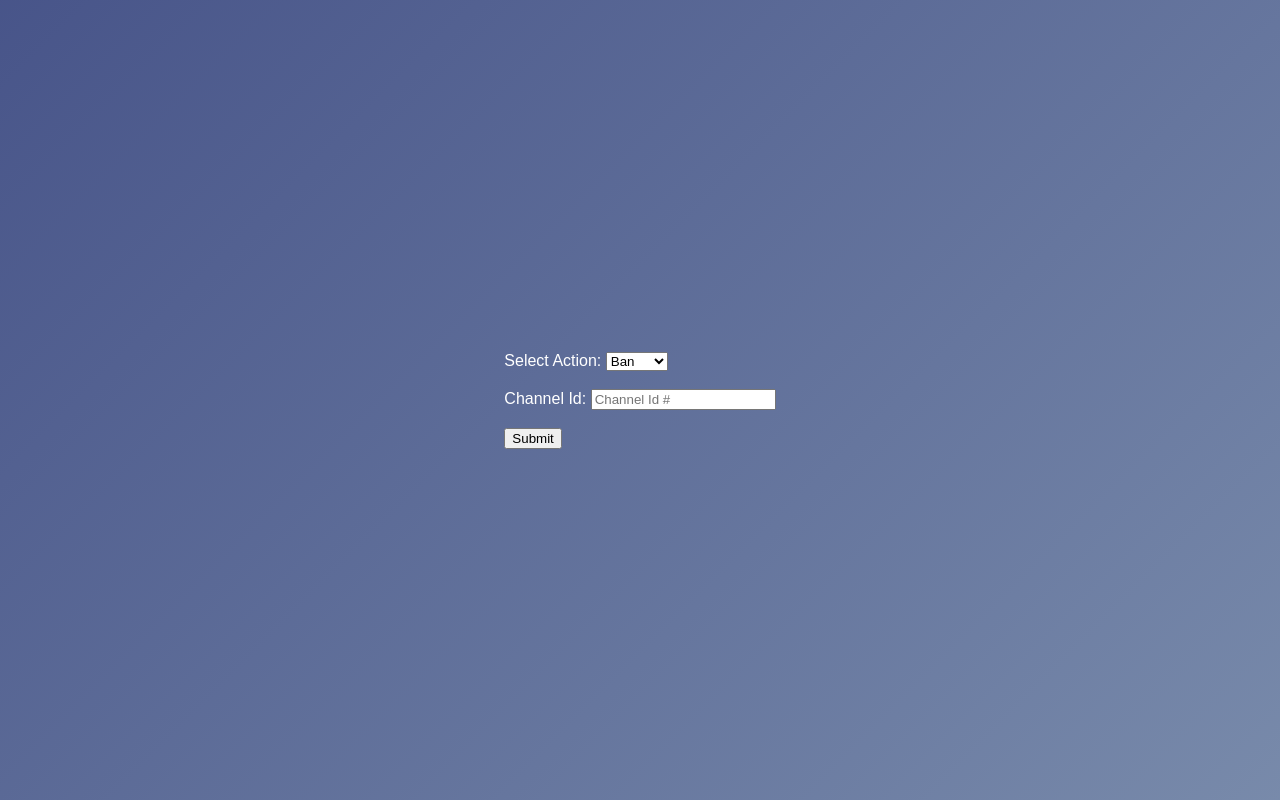
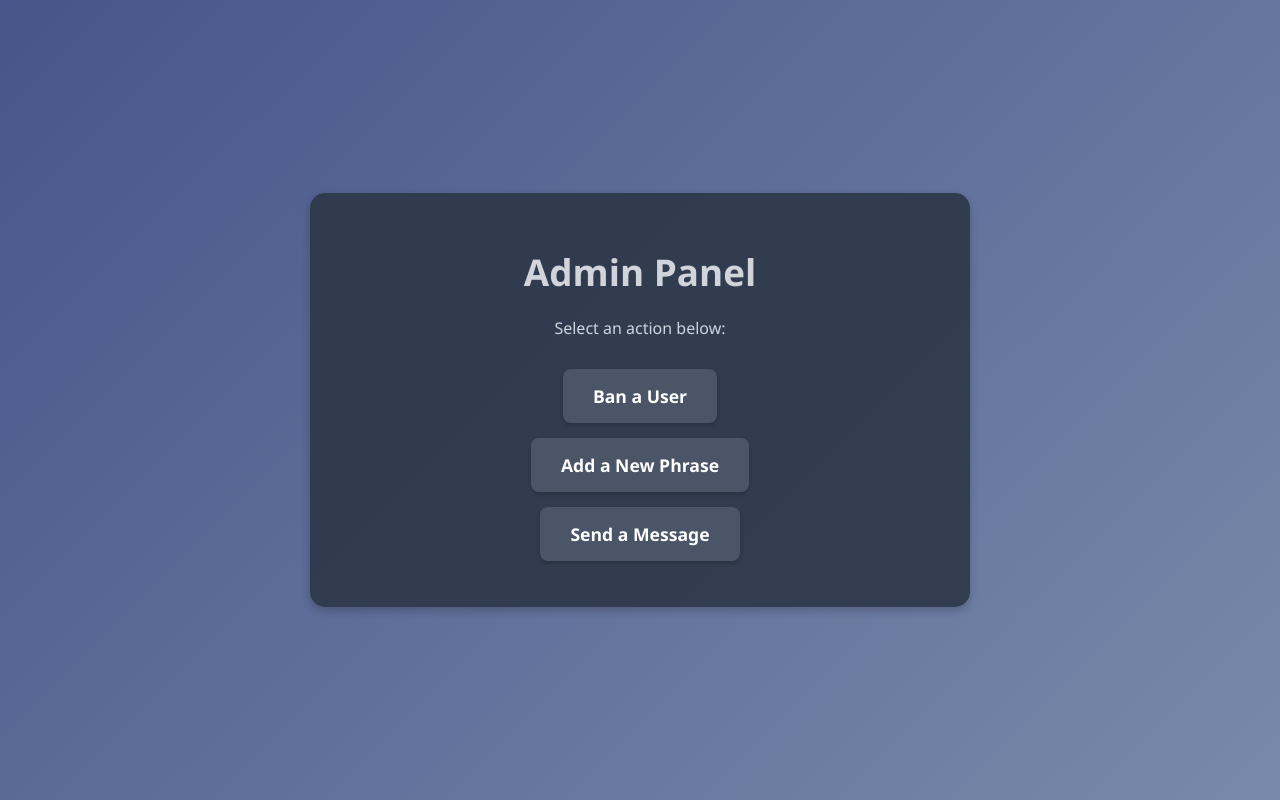
Before and after one commit to Krisp-Rat/React-Discord-Bot, a Flask app: page /admin in a window 1280 px wide. Run offline with Flask 3, Linux system fonts and the light colour scheme.

```diff
--- a/Cogs/TextChannel.py
+++ b/Cogs/TextChannel.py
@@ -1,8 +1,7 @@
 import discord
 from discord.ext import commands
 from discord import app_commands
-
-from reaction import react_text, store_message
+from reaction import react_text
 
 
 class TextChannel(commands.Cog):
@@ -62,7 +61,7 @@ class TextChannel(commands.Cog):
                 return
 
             # Respond to the reaction
-            reacted_text = react_text()  # Call your custom function
+            reacted_text = react_text(reaction.message.content)  # Call your custom function
             self.reacted_messages.append(reaction.message.id)  # Add to reacted list
             await reaction.message.reply(reacted_text)
 
--- a/Server/server.py
+++ b/Server/server.py
@@ -1,4 +1,3 @@
-import os
 from flask import Flask, render_template, make_response, request, flash, redirect, url_for, session, send_file
 from flask_socketio import SocketIO, emit, join_room, leave_room
 import eventlet
@@ -37,14 +36,18 @@ def login():
 def admin():
     authenticationTOKEN = request.cookies.get("auth_token", "69")
     auth, usr = authenticate(convert(authenticationTOKEN))
-    msg = request.args.get('message', "")
 
-    return render_template("admin.html", auth=auth, message=msg)
 
-@app.route("/ban", methods=["POST"])
+    return render_template("admin.html", auth=auth)
+
+@app.route("/ban", endpoint="ban", methods=["GET","POST"])
 def edit_ban_list():
     authenticationTOKEN = request.cookies.get("auth_token", "69")
     auth, usr = authenticate(convert(authenticationTOKEN))
+    if request.method == "GET":
+        msg = request.args.get('message', "")
+        print(msg)
+        return render_template("ban.html", auth=auth, message=msg)
     channel_id = request.form.get("channel_id")
     valid, name = grabChannelName(channel_id)
     message = ""
@@ -52,10 +55,27 @@ def edit_ban_list():
         action = request.form.get('action') == "Ban"
         message = edit_banned_list(channel_name=name, channel_id=channel_id, ban=action)
 
-    return redirect(url_for("admin", message=message))
+    return redirect(url_for("ban", message=message))
 @app.route('/stats', endpoint="stats", methods=["GET", "POST"])
 def stats():
     return "<h1>Statistics Page</h1><p>View real-time statistics and analytics"
+
+
+@app.route('/add-phrase',endpoint= "add_phrase", methods=['GET', 'POST'])
+def add_phrase():
+    if request.method == 'POST':
+        phrase = request.form.get('phrase')
+        # Handle adding phrase logic here
+        return f"Phrase '{phrase}' has been added!"
+    return render_template('add_phrase.html')
+
+@app.route('/speak',endpoint="speak", methods=['GET', 'POST'])
+def send_message():
+    if request.method == 'POST':
+        message = request.form.get('message')
+        # Handle sending message logic here
+        return f"Message '{message}' has been sent!"
+    return render_template('send_message.html')
 
 @app.route("/react_icon", methods=["GET", "POST"])
 def react_icon():
--- a/Server/server_commands.py
+++ b/Server/server_commands.py
@@ -83,7 +83,7 @@ def grabChannelName(channel_id):
     else:
         return False, "Error"
 
-def sendResponse(channel_id, ban):
+def sendResponse(channel_id, message_content):
     # URL to send the message
     url = f'https://discord.com/api/v10/channels/{channel_id}/messages'
     # Headers to authenticate the request
@@ -92,7 +92,6 @@ def sendResponse(channel_id, ban):
         'Content-Type': 'application/json'
     }
     # Payload for the message
-    message_content = "I have been banned from this channel :(" if ban else "We are **SO** back!!!"
     payload = {'content': message_content}
     requests.post(url, headers=headers, json=payload)
 
@@ -109,12 +108,12 @@ def edit_banned_list(channel_name, channel_id, ban=True):
     if ban:
         data[channel_id] = channel_name
         message = f"Added: {channel_name} to the banned list"
-        sendResponse(channel_id, ban)
+        sendResponse(channel_id, "I have been banned from this channel :(")
     else:
         if channel_id in data:
             del data[channel_id]
             message = f"Removed: {channel_name} from the banned list"
-            sendResponse(channel_id, ban)
+            sendResponse(channel_id, "We are **SO** back!!!")
         else:
             message = f"{channel_name}: not found in the banned list."
 
--- /dev/null
+++ b/Server/static/admin.css
@@ -0,0 +1,67 @@
+body {
+    font-family: 'Segoe UI', Tahoma, Geneva, Verdana, sans-serif;
+    background: linear-gradient(135deg, rgba(26, 42, 108, 0.8), rgba(30, 60, 114, 0.6));
+    color: #e0e0e0;
+    margin: 0;
+    padding: 0;
+    display: flex;
+    justify-content: center;
+    align-items: center;
+    height: 100vh;
+}
+
+.container {
+    background: rgba(45, 55, 72, 0.9); /* Desaturated dark grey-blue */
+    border-radius: 15px;
+    padding: 30px;
+    box-shadow: 0 4px 8px rgba(0, 0, 0, 0.2);
+    text-align: center;
+    max-width: 600px;
+    width: 100%;
+}
+
+h1 {
+    font-size: 2.3rem;
+    margin-bottom: 20px;
+    color: #d1d5db; /* Soft light grey */
+}
+
+p {
+    font-size: 1rem;
+    margin-bottom: 30px;
+    color: #cbd5e0; /* Light desaturated grey */
+}
+
+.options {
+    list-style-type: none;
+    padding: 0;
+}
+
+.options li {
+    margin: 15px 0;
+}
+
+.options a {
+    display: inline-block;
+    color: white;
+    text-decoration: none;
+    font-size: 1.1rem;
+    font-weight: 600;
+    background: #4a5568; /* Muted slate grey */
+    padding: 15px 30px;
+    border-radius: 8px;
+    transition: all 0.3s ease;
+    box-shadow: 0 2px 4px rgba(0, 0, 0, 0.2);
+}
+
+.options a:hover {
+    background: #2d3748; /* Darker grey */
+    box-shadow: 0 4px 12px rgba(0, 0, 0, 0.3);
+    transform: translateY(-2px);
+}
+
+footer {
+    margin-top: 20px;
+    font-size: 0.85rem;
+    color: rgba(255, 255, 255, 0.6);
+}
--- a/Server/templates/admin.html
+++ b/Server/templates/admin.html
@@ -4,38 +4,19 @@
   <meta charset="UTF-8">
   <meta name="viewport" content="width=device-width, initial-scale=1.0">
   <title>React Bot - Landing Page</title>
-  <link rel="stylesheet" href="{{ url_for('static', filename='styles.css') }}">
+  <link rel="stylesheet" href="{{ url_for('static', filename='admin.css') }}">
    <link rel="icon" href="/react_icon">
 </head>
 
 <body>
-    {% if auth %}
-    <!-- Form for Ban/Unban -->
-    <form method="POST" action="/ban">
-        <label for="action">Select Action:</label>
-        <select id="action" name="action" required>
-            <option value="Ban">Ban</option>
-            <option value="Unban">Unban</option>
-        </select>
-        <br><br>
-        <label for="channel_id">Channel Id:</label>
-        <input type="text" id="channel_id" name="channel_id" placeholder="Channel Id #" required>
-        <br><br>
-
-        <button type="submit">Submit</button>
-    </form>
-
-    {% endif %}
-
-    <script type="text/javascript">
-        // Flask message passed to the template
-        var message = "{{ message }}";
-        // Trigger the alert when the page loads
-        window.onload = function() {
-            if (message){
-                alert(message);
-            }
-        };
-    </script>
+    <div class="container">
+        <h1>Admin Panel</h1>
+        <p>Select an action below:</p>
+        <ul class="options">
+            <li><a href="{{ url_for('ban') }}">Ban a User</a></li>
+            <li><a href="{{ url_for('add_phrase') }}">Add a New Phrase</a></li>
+            <li><a href="{{ url_for('speak') }}">Send a Message</a></li>
+        </ul>
+    </div>
 </body>
 </html>
--- a/docker-compose.yml
+++ b/docker-compose.yml
@@ -2,5 +2,3 @@ version: '3.8'
 services:
   bot:
     build: .
-    environment:
-      BOT_TOKEN : 'MTMyMjMxMDY4OTI3NjAzNTA5Mg.G4Ed-y.cZ5kiofk2hYgg-Ic8m_3xTPEA7Cj5AFwQO7SZw'
```
Also changed, not shown: Reactions/react_phrases.txt (+20 -21 lines), Server/templates/add_phrase.html (added, +10 -0 lines), Server/templates/ban.html (added, +41 -0 lines), Server/templates/speak.html (added, +10 -0 lines), bot.py (+4 -10 lines), generated_reply.py (added, +30 -0 lines), reaction.py (+11 -9 lines), Storage/text_history.csv.
